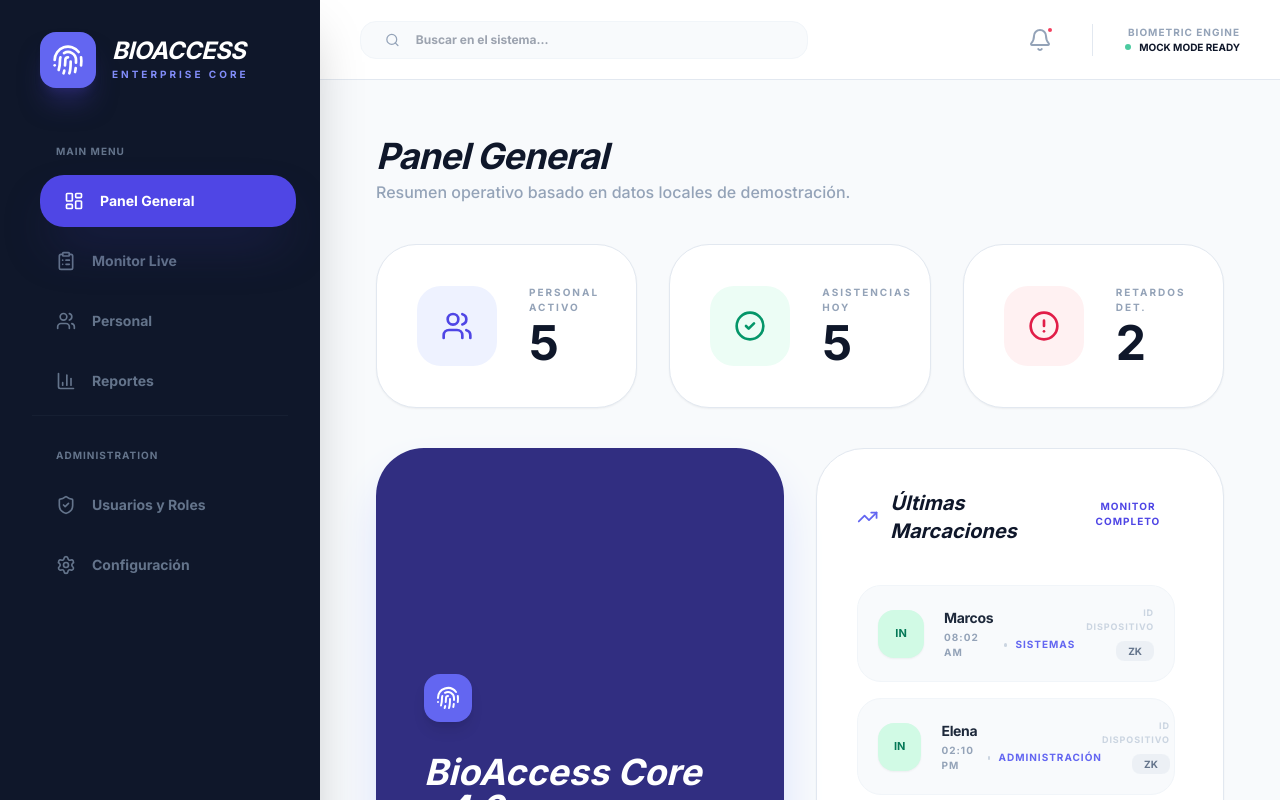
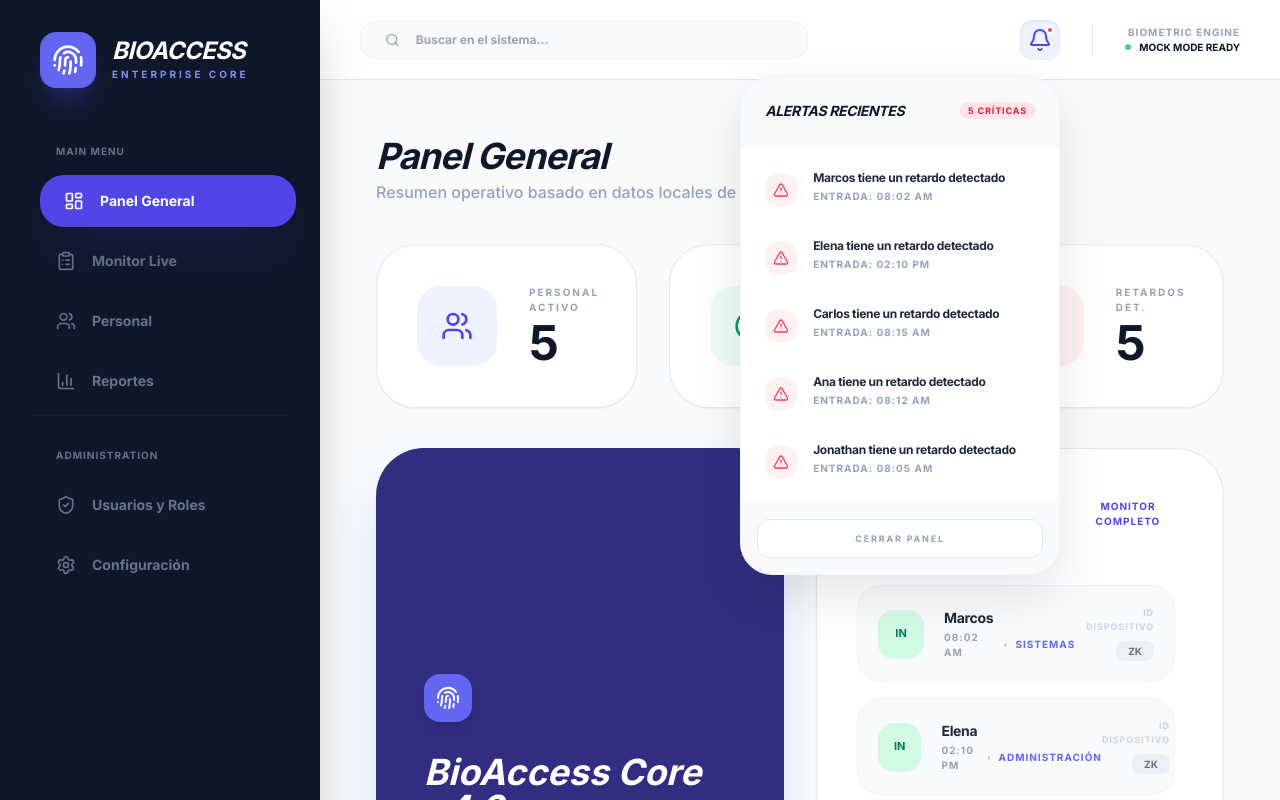
Before and after one commit to JonaMar1999/BIOMETRICOCABLEVISION, a React (Vite) app: page / in a window 1280 px wide. Both pictures are taken after a click on the button 1040 px from the left and 39 px from the top of the page. Shown: the top 800 px of the page. Built offline with nearby package versions, Linux system fonts and the light colour scheme.

Commit message:
feat: Add notification toggle and icons
Introduces a state and UI element to control the visibility of notifications. Adds relevant icons to the component library.

```diff
--- a/App.tsx
+++ b/App.tsx
@@ -2,7 +2,7 @@
 import React, { useState, useMemo } from 'react';
 import {
   Users, ClipboardList, BarChart3, Fingerprint, LayoutDashboard,
-  ShieldCheck, Settings, LogOut, Search, Bell
+  ShieldCheck, Settings, LogOut, Search, Bell, AlertTriangle, X
 } from 'lucide-react';
 import { Employee, AttendanceLog, DashboardStats, User, Role } from './types';
 import Dashboard from './components/Dashboard';
@@ -32,21 +32,30 @@
 
 const App: React.FC = () => {
   const [activeTab, setActiveTab] = useState<'dashboard' | 'attendance' | 'employees' | 'reports' | 'config' | 'users'>('dashboard');
+  const [isNotificationsOpen, setIsNotificationsOpen] = useState(false);
 
   // Estados centralizados para simular base de datos
   const [employees, setEmployees] = useState<Employee[]>(INITIAL_EMPLOYEES);
   const [logs, setLogs] = useState<AttendanceLog[]>(INITIAL_LOGS);
   const [currentUser] = useState<User>({ username: 'admin_master', full_name: 'Jonathan Martinez', role: 'SuperAdmin' });
 
-  // Estadísticas calculadas en tiempo real desde el Mock State
+  // Estadísticas calculadas en tiempo real
   const stats: DashboardStats = useMemo(() => {
     const today = new Date().toISOString().split('T')[0];
     return {
       total_employees: employees.length,
       today_attendance: logs.filter(l => l.att_time.startsWith(today) || l.att_time.startsWith('2024-05-20')).length,
-      late_arrivals: 2,
+      late_arrivals: logs.filter(l => l.status === 0 && l.att_time.split('T')[1] > "08:00:00").length,
     };
   }, [employees, logs]);
+
+  // Lógica de Alertas Recientes para el Panel de Notificaciones
+  const alerts = useMemo(() => {
+    return logs
+      .filter(l => l.status === 0 && l.att_time.split('T')[1] > "08:00:00")
+      .slice(-5)
+      .reverse();
+  }, [logs]);
 
   return (
     <div className="min-h-screen flex flex-col md:flex-row bg-slate-50 overflow-hidden font-['Inter']">
@@ -117,10 +126,53 @@
             <input type="text" placeholder="Buscar en el sistema..." className="bg-transparent outline-none text-xs font-bold text-slate-600 w-full" />
           </div>
           <div className="flex items-center gap-6">
-            <button className="relative p-2 text-slate-400 hover:text-indigo-600 transition-colors">
-              <Bell className="w-6 h-6" />
-              <span className="absolute top-1.5 right-1.5 w-2 h-2 bg-rose-500 rounded-full border-2 border-white"></span>
-            </button>
+
+            {/* BOTÓN CAMPANA Y PANEL DE NOTIFICACIONES */}
+            <div className="relative">
+              <button
+                onClick={() => setIsNotificationsOpen(!isNotificationsOpen)}
+                className={`relative p-2 rounded-xl transition-all ${isNotificationsOpen ? 'bg-indigo-50 text-indigo-600 shadow-inner' : 'text-slate-400 hover:text-indigo-600 hover:bg-slate-50'}`}
+              >
+                <Bell className="w-6 h-6" />
+                {alerts.length > 0 && (
+                  <span className="absolute top-1.5 right-1.5 w-2 h-2 bg-rose-500 rounded-full border-2 border-white"></span>
+                )}
+              </button>
+
+              {isNotificationsOpen && (
+                <div className="absolute right-0 mt-4 w-80 bg-white rounded-[2rem] shadow-[0_20px_50px_rgba(0,0,0,0.1)] border border-slate-100 z-50 overflow-hidden animate-in fade-in slide-in-from-top-4 duration-300">
+                  <div className="p-6 bg-slate-50 border-b border-slate-100 flex items-center justify-between">
+                    <h3 className="text-sm font-black italic text-slate-900 uppercase tracking-tight">Alertas Recientes</h3>
+                    <span className="px-2 py-0.5 bg-rose-100 text-rose-600 rounded-lg text-[9px] font-black uppercase tracking-widest">{alerts.length} Críticas</span>
+                  </div>
+                  <div className="max-h-[400px] overflow-y-auto custom-scrollbar p-2">
+                    {alerts.map((alert, i) => (
+                      <div key={i} className="p-4 rounded-2xl hover:bg-slate-50 transition-colors flex gap-4 items-start group">
+                        <div className="mt-1 p-2 bg-rose-50 text-rose-500 rounded-xl group-hover:bg-rose-500 group-hover:text-white transition-colors">
+                          <AlertTriangle className="w-4 h-4" />
+                        </div>
+                        <div>
+                          <p className="text-xs font-black text-slate-800 tracking-tight leading-tight">{alert.first_name} tiene un retardo detectado</p>
+                          <p className="text-[10px] text-slate-400 font-bold mt-1 uppercase tracking-widest">
+                            Entrada: {new Date(alert.att_time).toLocaleTimeString([], {hour: '2-digit', minute:'2-digit'})}
+                          </p>
+                        </div>
+                      </div>
+                    ))}
+                    {alerts.length === 0 && (
+                      <div className="p-10 text-center space-y-3 opacity-20">
+                        <Bell className="w-8 h-8 mx-auto" />
+                        <p className="text-[10px] font-black uppercase tracking-widest">Sin notificaciones nuevas</p>
+                      </div>
+                    )}
+                  </div>
+                  <div className="p-4 bg-slate-50 border-t border-slate-100">
+                     <button onClick={() => setIsNotificationsOpen(false)} className="w-full py-3 bg-white border border-slate-200 rounded-xl text-[9px] font-black uppercase tracking-[0.2em] text-slate-400 hover:text-slate-600 transition-colors">Cerrar Panel</button>
+                  </div>
+                </div>
+              )}
+            </div>
+
             <div className="h-8 w-[1px] bg-slate-200 mx-2"></div>
             <div className="flex flex-col items-end">
               <p className="text-[10px] font-black text-slate-400 uppercase tracking-widest">Biometric Engine</p>
```
